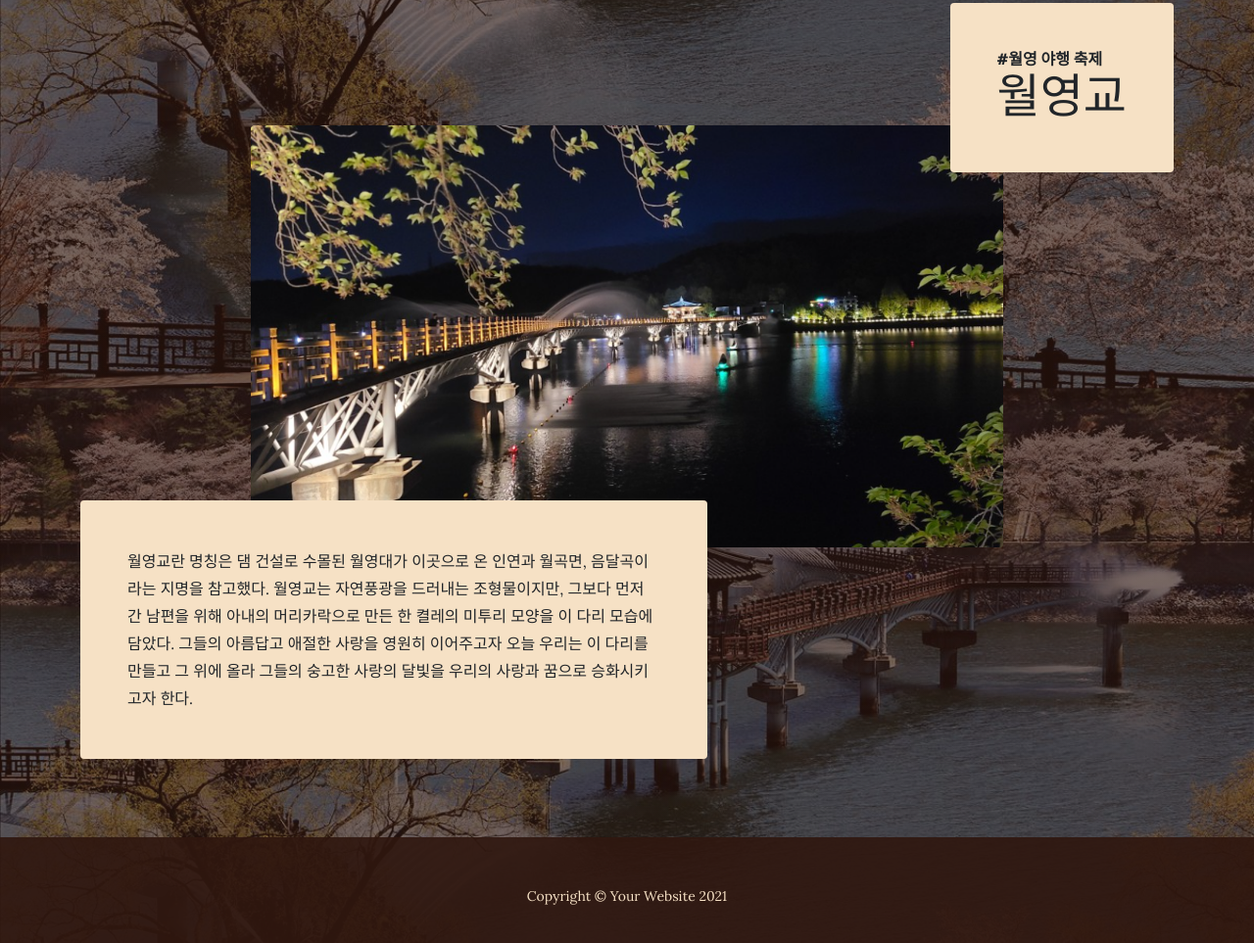
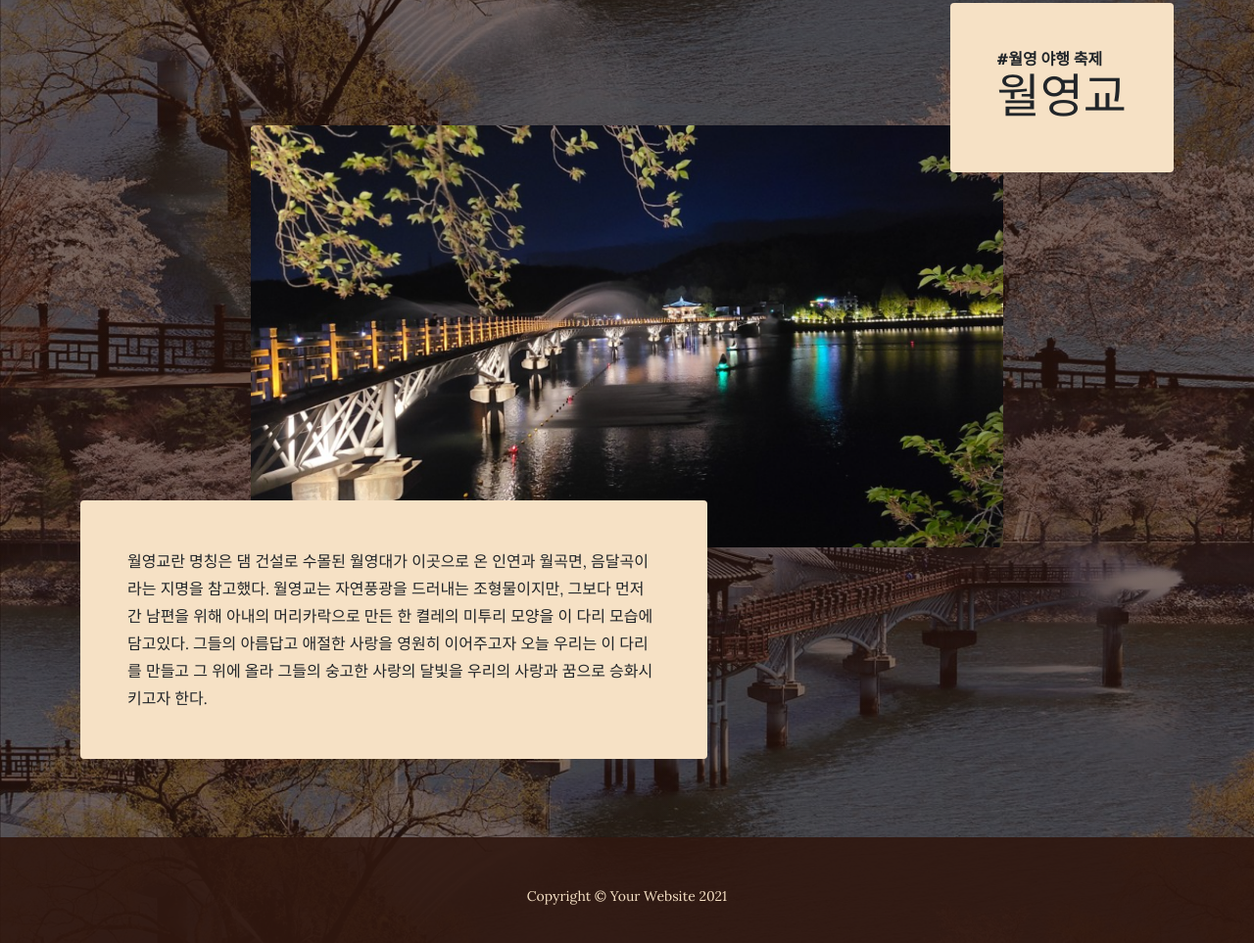
Before and after one commit to youn0526/SW-testProject, a plain HTML site: page Introduce.html in a window 1280 px wide. Shown: the part 3017-3980 px from the top of the page at 98% size. Drawn offline with nearby package versions, Linux system fonts and the light colour scheme.

```diff
--- a/Introduce.html
+++ b/Introduce.html
@@ -173,7 +173,7 @@
               <p class="mb-0">
                 월영교란 명칭은 댐 건설로 수몰된 월영대가 이곳으로 온 인연과 월곡면, 음달곡이라는 지명을 참고했다.
                 월영교는 자연풍광을 드러내는 조형물이지만, 그보다 먼저 간 남편을 위해 아내의 머리카락으로 만든
-                한 켤레의 미투리 모양을 이 다리 모습에 담았다. 그들의 아름답고 애절한 사랑을 영원히 이어주고자
+                한 켤레의 미투리 모양을 이 다리 모습에 담고있다. 그들의 아름답고 애절한 사랑을 영원히 이어주고자
                 오늘 우리는 이 다리를 만들고 그 위에 올라 그들의 숭고한 사랑의 달빛을 우리의 사랑과 꿈으로 승화시키고자 한다.
               </p>
             </div>
```
